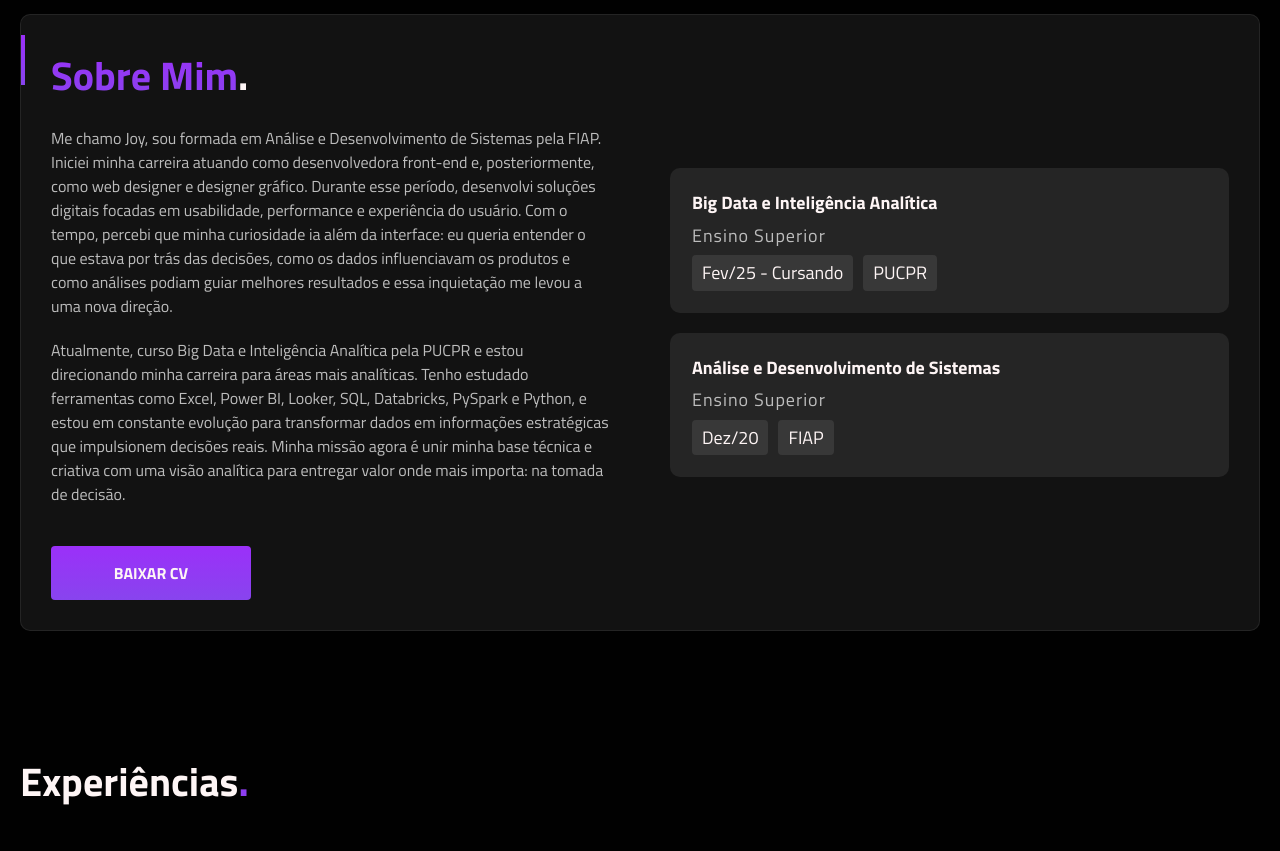
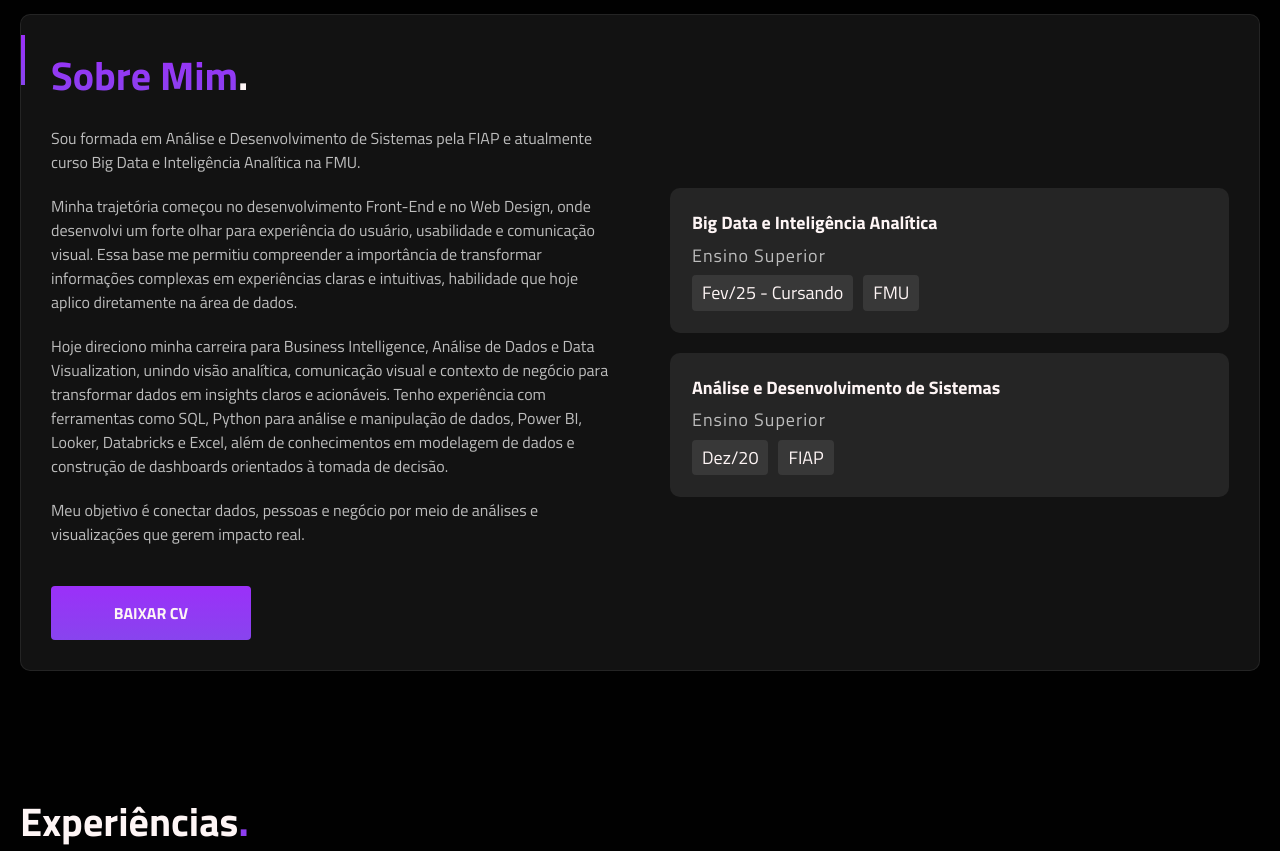
Before and after one commit to jooysoouzaa/portfolio_Joy, a React (Vite) app: page / in a window 1280 px wide. Shown: the part 1880-2731 px from the top of the page. Built offline with nearby package versions, Linux system fonts and the light colour scheme.

Commit message:
feat: atualiza seção sobre mim e experiência profissional

```diff
--- a/src/components/Experiencias/Experiencias.jsx
+++ b/src/components/Experiencias/Experiencias.jsx
@@ -15,7 +15,7 @@ function Experiencias() {
                         <li>Set/25 - Atualmente</li>
                     </ExperienciasHabilidades>
                     <ExperienciasParagrafo>
-                        Atuação na sustentação de pipelines no Azure Data Factory e pela confiabilidade dos indicadores através da validação rigorosa de dados. Além disso, desenvolvo dashboards estratégicos no Looker (LookML), transformando métricas de custos (FinOps) em visualizações para suporte à tomada de decisão.
+                        Atuação em Data & Analytics, garantindo a qualidade e confiabilidade dos dados e indicadores. Desenvolvimento e manutenção de dashboards no Looker (LookML) e Power BI, transformando métricas de negócio e custos (FinOps) em insights para suporte à tomada de decisão.
                     </ExperienciasParagrafo>
                 </ExperienciasEmpresa>
                 <ExperienciasEmpresa>
--- a/src/components/Header/Header.jsx
+++ b/src/components/Header/Header.jsx
@@ -59,7 +59,7 @@ function Header() {
                 <Introducao>
                     <IntroducaoImg src='/img_avatar.webp' alt="Foto de Perfil - Joy Sóuza" width="140" />
                     <IntroducaoTitle>Olá! Sou a <strong>Joy Souza</strong></IntroducaoTitle>
-                    <IntroducaoSubtitle>Data & Analytics<strong>.</strong></IntroducaoSubtitle>
+                    <IntroducaoSubtitle>Data Analyst • BI • Data Visualization<strong>.</strong></IntroducaoSubtitle>
                 </Introducao>
                 <Contatos>
                     <ContatosLista>
--- a/src/components/Sobre/Sobre.jsx
+++ b/src/components/Sobre/Sobre.jsx
@@ -10,19 +10,16 @@ function Sobre() {
                 <SobreParagrafo>
                     <SobreTituloPrincipal><strong>Sobre Mim</strong>.</SobreTituloPrincipal>
                     <SobreText>
-                        Me chamo Joy, sou formada em Análise e Desenvolvimento de
-                        Sistemas pela FIAP. Iniciei minha carreira atuando como desenvolvedora front-end e, posteriormente, como
-                        web designer e designer gráfico. Durante esse período, desenvolvi soluções digitais focadas em
-                        usabilidade, performance e experiência do usuário. Com o tempo, percebi que minha curiosidade ia além da interface: eu queria entender o que estava
-                        por trás das decisões, como os dados influenciavam os produtos e como análises podiam guiar melhores
-                        resultados e essa inquietação me levou a uma nova direção.
+                        Sou formada em Análise e Desenvolvimento de Sistemas pela FIAP e atualmente curso Big Data e Inteligência Analítica na FMU.
                     </SobreText>
                     <SobreText>
-                        Atualmente, curso Big Data e Inteligência Analítica pela PUCPR e estou direcionando minha carreira para
-                        áreas mais analíticas. Tenho estudado ferramentas como Excel, Power BI, Looker, SQL, Databricks, PySpark e Python, e estou em constante evolução para transformar
-                        dados em informações estratégicas que impulsionem decisões reais.
-                        Minha missão agora é unir minha base técnica e criativa com uma visão analítica para entregar
-                        valor onde mais importa: na tomada de decisão.
+                        Minha trajetória começou no desenvolvimento Front-End e no Web Design, onde desenvolvi um forte olhar para experiência do usuário, usabilidade e comunicação visual. Essa base me permitiu compreender a importância de transformar informações complexas em experiências claras e intuitivas, habilidade que hoje aplico diretamente na área de dados.
+                    </SobreText>
+                    <SobreText>
+                        Hoje direciono minha carreira para Business Intelligence, Análise de Dados e Data Visualization, unindo visão analítica, comunicação visual e contexto de negócio para transformar dados em insights claros e acionáveis. Tenho experiência com ferramentas como SQL, Python para análise e manipulação de dados, Power BI, Looker, Databricks e Excel, além de conhecimentos em modelagem de dados e construção de dashboards orientados à tomada de decisão.
+                    </SobreText>
+                    <SobreText>
+                        Meu objetivo é conectar dados, pessoas e negócio por meio de análises e visualizações que gerem impacto real.
                     </SobreText>
                     <a href="/contato/JOYCE-DE-SOUZA-ARAUJO - CURRICULO.pdf" target="_blank">
                         <ProjetosButton type="submit">Baixar CV</ProjetosButton>
@@ -35,7 +32,7 @@ function Sobre() {
                         <FormacaoFaculdadeTipo>Ensino Superior</FormacaoFaculdadeTipo>
                         <FormacaoFaculdadeConclusao>
                             <li>Fev/25 - Cursando</li>
-                            <li>PUCPR</li>
+                            <li>FMU</li>
                         </FormacaoFaculdadeConclusao>
                     </FormacaoFaculdade>
                     <FormacaoFaculdade>
```
Also changed, not shown: 1 other file (tests, documents, lock files or other folders).
